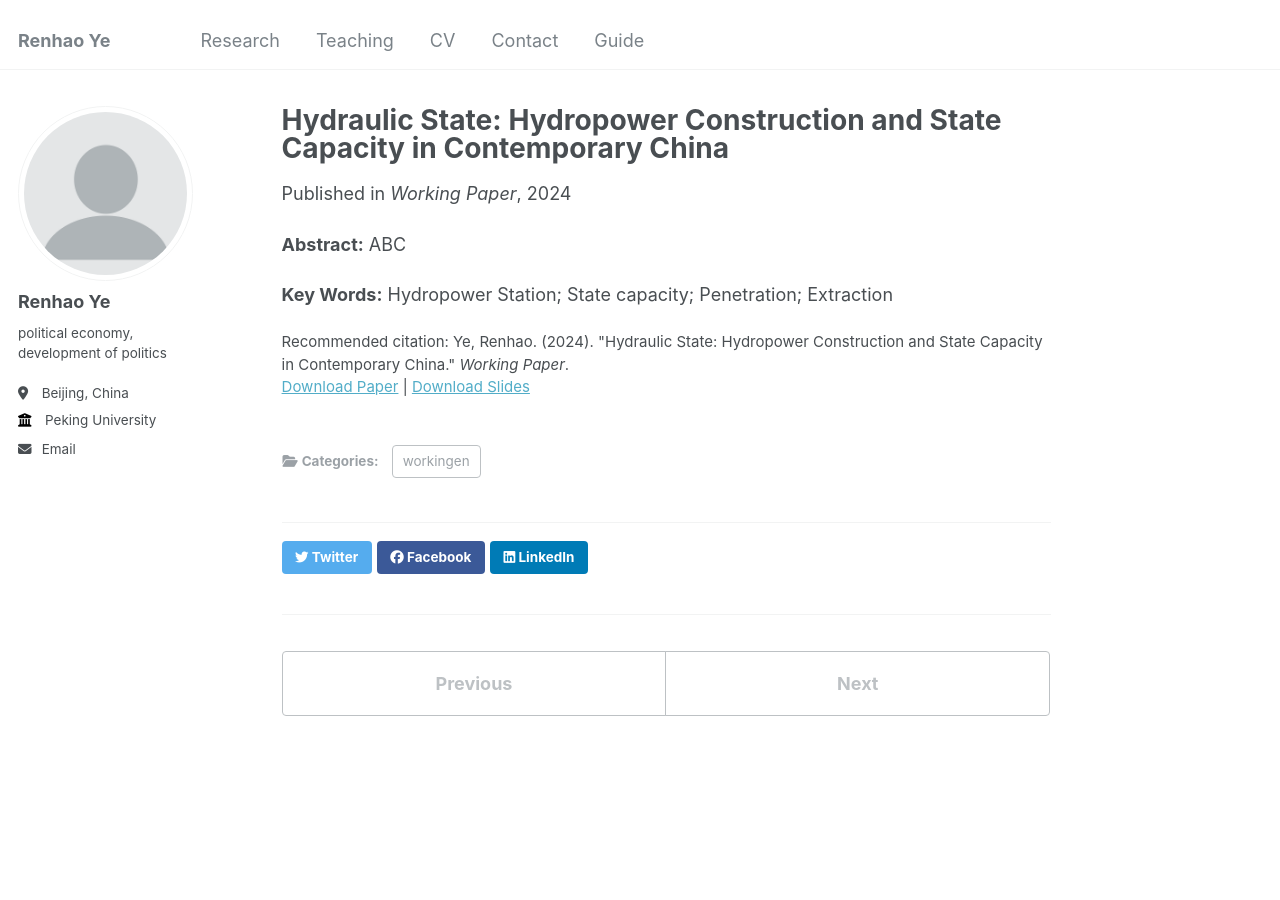
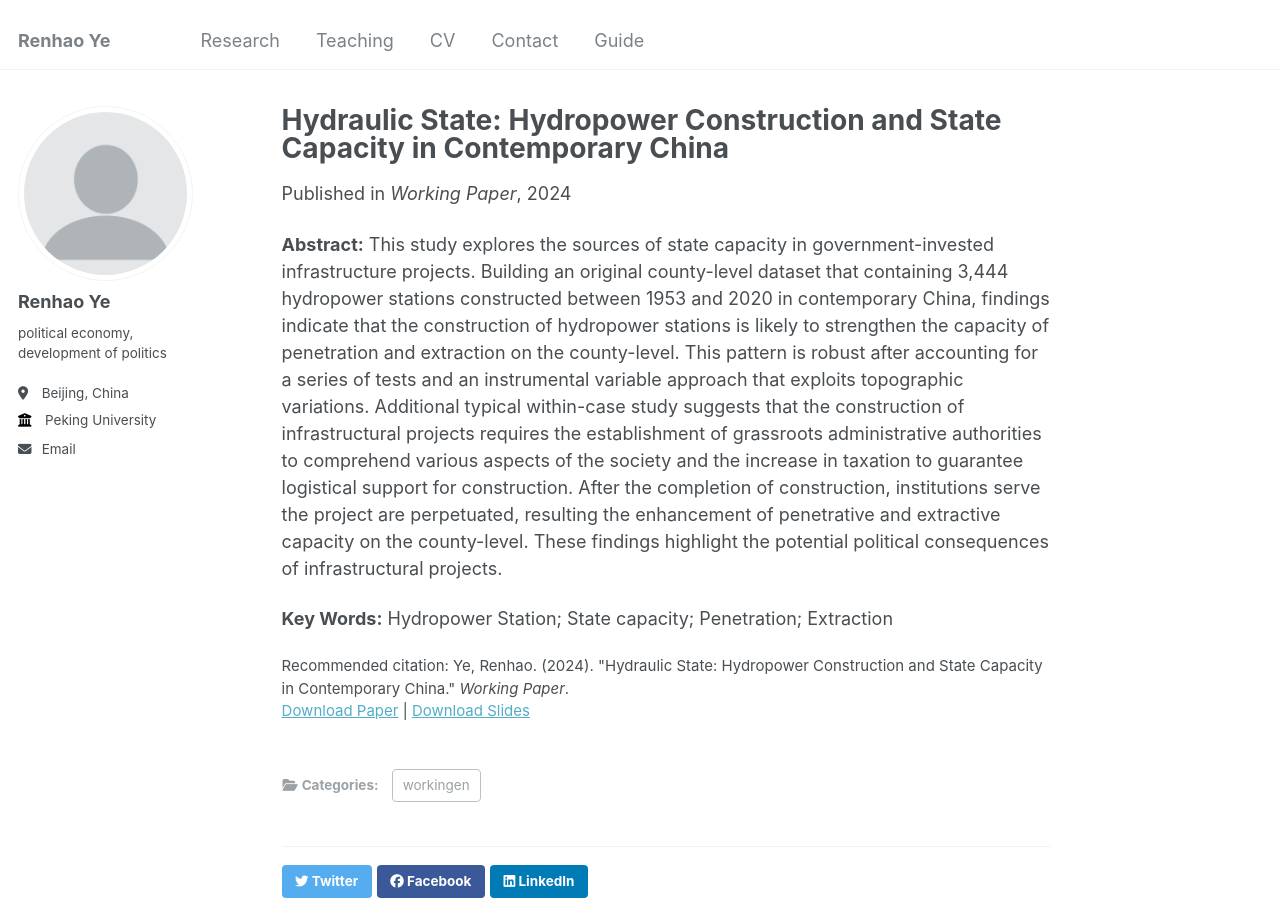
Before and after one commit to thenhow-ye/thenhow-ye.github.io, a Jekyll site: the page built from _publications/2024-09-01-hydropower-state.md, in a window 1280 px wide and 900 px high. Built offline with Jekyll 4.4.1, drawn with Linux system fonts in a browser that asks for light colours.

Commit message:
Update 2024-09-01-hydropower-state.md

```diff
--- a/_publications/2024-09-01-hydropower-state.md
+++ b/_publications/2024-09-01-hydropower-state.md
@@ -11,6 +11,6 @@ paperurl: 'http://thenhow-ye.github.io/files/YE-how-leadership-style-develops.pd
 citation: 'Ye, Renhao. (2024). &quot;Hydraulic State: Hydropower Construction and State Capacity in Contemporary China.&quot; <i>Working Paper</i>.'
 ---
 
-**Abstract:** ABC
+**Abstract:** This study explores the sources of state capacity in government-invested infrastructure projects. Building an original county-level dataset that containing 3,444 hydropower stations constructed between 1953 and 2020 in contemporary China, findings indicate that the construction of hydropower stations is likely to strengthen the capacity of penetration and extraction on the county-level. This pattern is robust after accounting for a series of tests and an instrumental variable approach that exploits topographic variations. Additional typical within-case study suggests that the construction of infrastructural projects requires the establishment of grassroots administrative authorities to comprehend various aspects of the society and the increase in taxation to guarantee logistical support for construction. After the completion of construction, institutions serve the project are perpetuated, resulting the enhancement of penetrative and extractive capacity on the county-level. These findings highlight the potential political consequences of infrastructural projects.
 
 **Key Words:** Hydropower Station; State capacity; Penetration; Extraction
```
